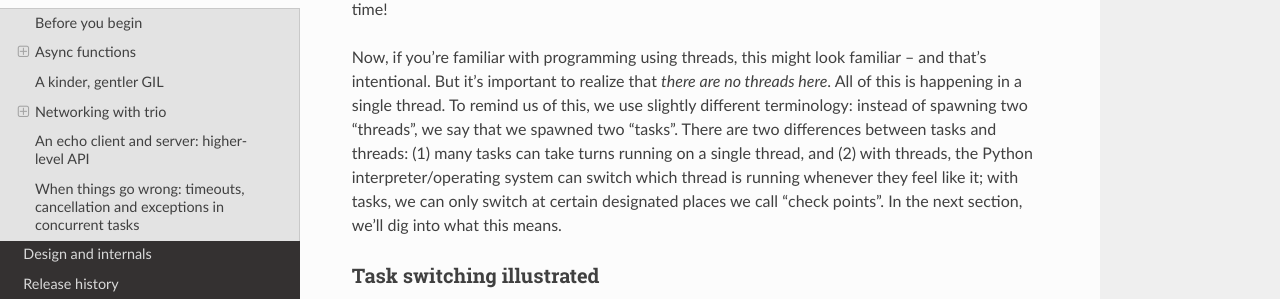
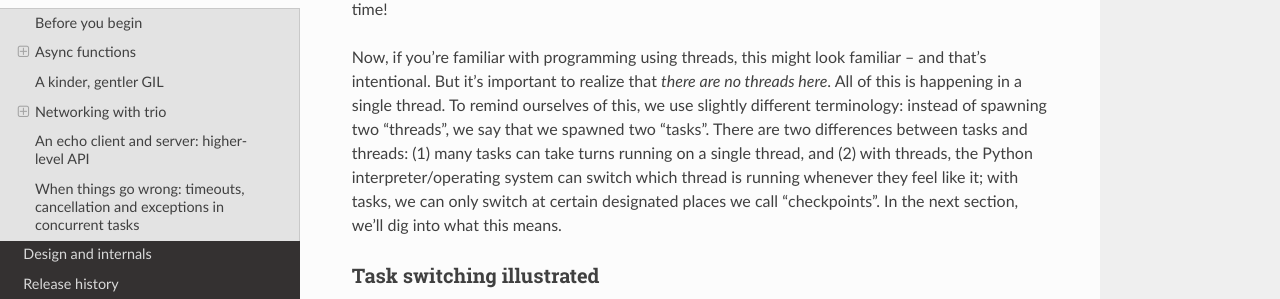
Before and after one commit to GangCheng0619/trio-py-app, a Sphinx documentation site: the page built from docs/source/tutorial.rst, in a window 1280 px wide and 900 px high, scrolled down 7870 px. Shown: the part 186-485 px from the top of the window. Built offline with Sphinx 7.4.7 and the Read the Docs theme 2.0.0, drawn with Linux system fonts in a browser that asks for light colours; pages that are not in the unit, such as notebooks, are missing from menus; the version number is read from the project's files by our own code.

Commit message:
Small wording tweaks to tutorial

```diff
--- a/docs/source/tutorial.rst
+++ b/docs/source/tutorial.rst
@@ -398,13 +398,13 @@ are running at the same time!
 Now, if you're familiar with programming using threads, this might
 look familiar – and that's intentional. But it's important to realize
 that *there are no threads here*. All of this is happening in a single
-thread. To remind us of this, we use slightly different terminology:
-instead of spawning two "threads", we say that we spawned two
-"tasks". There are two differences between tasks and threads: (1) many
-tasks can take turns running on a single thread, and (2) with threads,
-the Python interpreter/operating system can switch which thread is
-running whenever they feel like it; with tasks, we can only switch at
-certain designated places we call :ref:`"check points"
+thread. To remind ourselves of this, we use slightly different
+terminology: instead of spawning two "threads", we say that we spawned
+two "tasks". There are two differences between tasks and threads: (1)
+many tasks can take turns running on a single thread, and (2) with
+threads, the Python interpreter/operating system can switch which
+thread is running whenever they feel like it; with tasks, we can only
+switch at certain designated places we call :ref:`"checkpoints"
 <checkpoints>`. In the next section, we'll dig into what this means.
 
 
```
